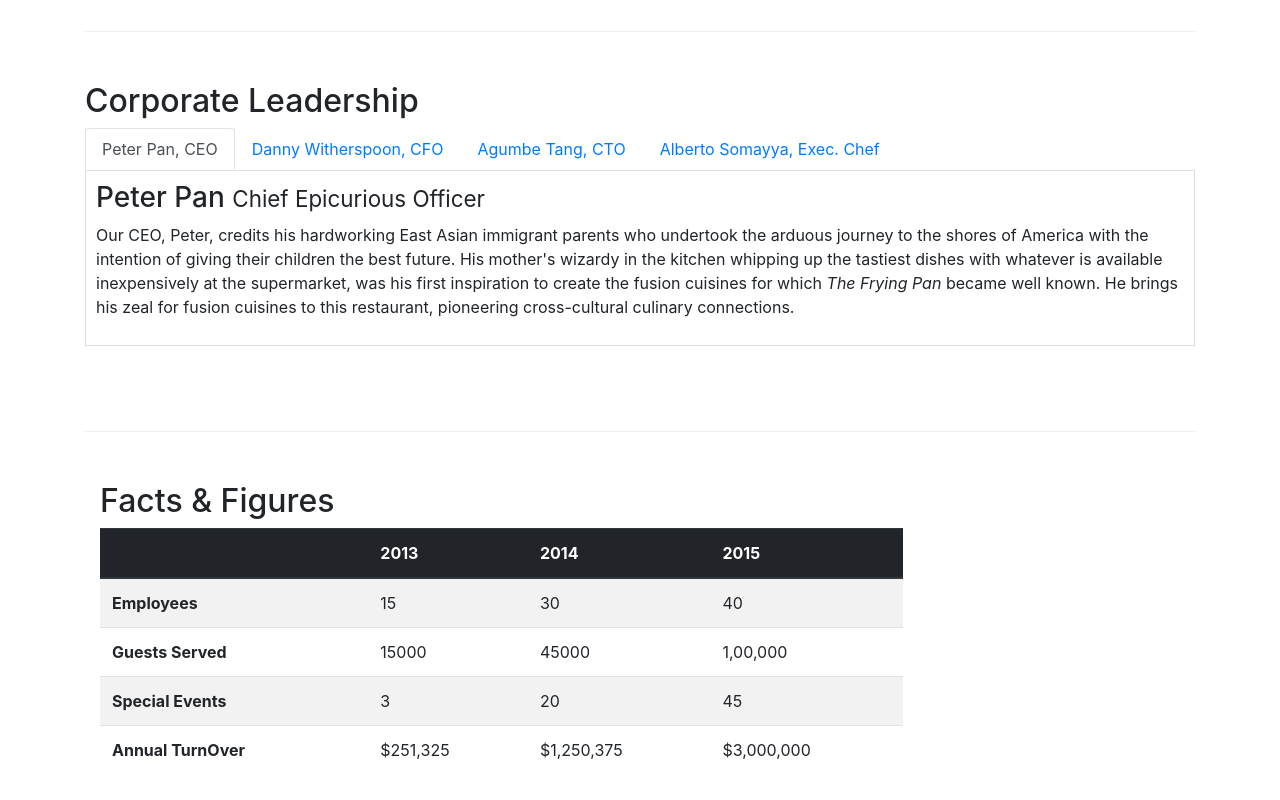
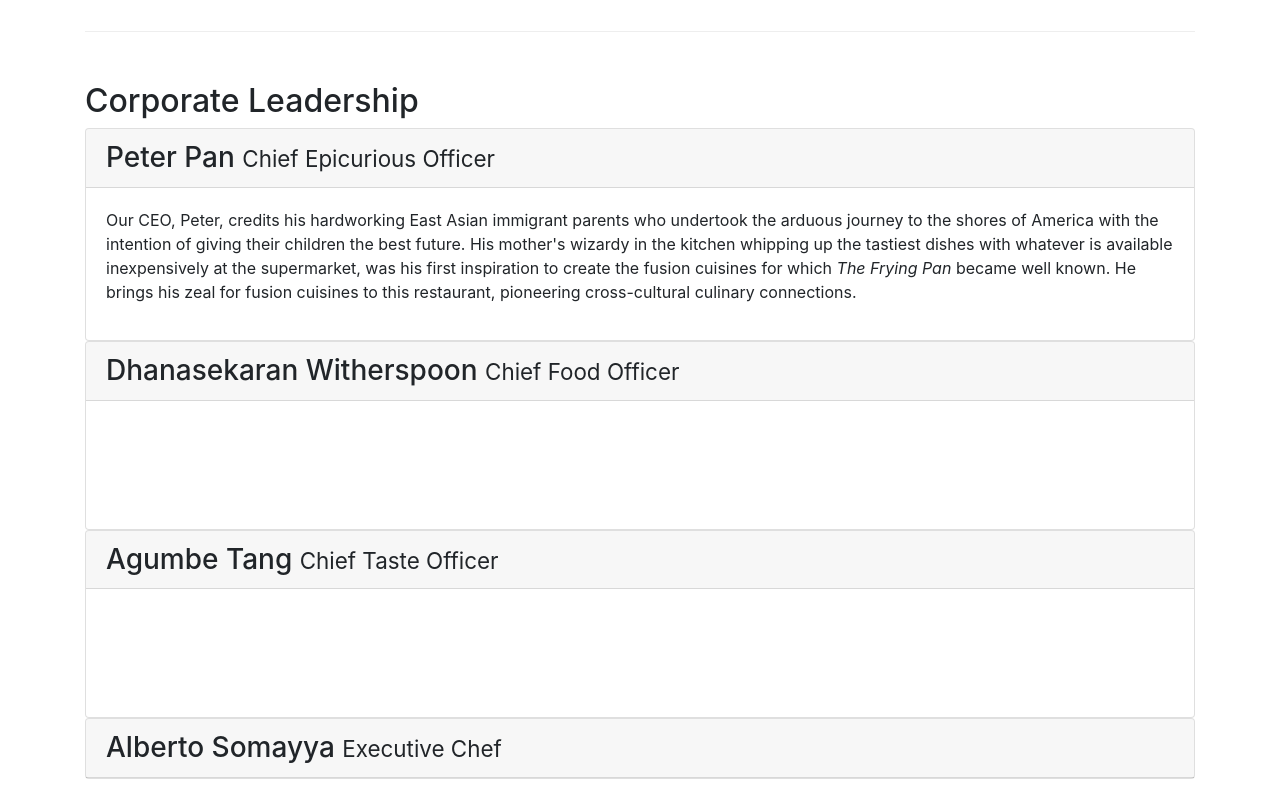
Before and after one commit to Akansha0211/Bootstrap4, a website: page aboutus.html in a window 1280 px wide. Shown: the part 940-1740 px from the top of the page. Drawn offline with nearby package versions, Linux system fonts and the light colour scheme.

Commit message:
Accordion

```diff
--- a/aboutus.html
+++ b/aboutus.html
@@ -103,7 +103,7 @@
         <div class="row row-content items-align-center">
             <div>
                 <h2>Corporate Leadership</h2>
-                <ul class="nav nav-tabs">
+                <!-- <ul class="nav nav-tabs">
                     <li class="nav-items">
                         <a class="nav-link active" href="#peter"
                         role="tab"data-toggle="tab">Peter Pan, CEO</a>
@@ -120,8 +120,10 @@
                         <a class="nav-link" href="#alberto"
                         role="tab"data-toggle="tab">Alberto Somayya, Exec. Chef</a>
                     </li>
-                </ul>
-                <div class="tab-content">
+                </ul> -->
+
+
+                <!-- <div class="tab-content">
                     <div role="tabpanel" class="tab-pane fade show active" id="peter">
                         <h3>Peter Pan <small>Chief Epicurious Officer</small></h3>
                         <p class="d-none d-sm-block">Our CEO, Peter, credits his hardworking East Asian immigrant parents who undertook the arduous journey to the shores of America with the intention of giving their children the best future. His mother's wizardy in the kitchen whipping up the tastiest dishes with whatever is available inexpensively at the supermarket, was his first inspiration to create the fusion cuisines for which <em>The Frying Pan</em> became well known. He brings his zeal for fusion cuisines to this restaurant, pioneering cross-cultural culinary connections.</p>
@@ -142,6 +144,76 @@
                         <h3>Alberto Somayya <small>Executive Chef</small></h3>
                         <p class="d-none d-sm-block">Award winning three-star Michelin chef with wide International experience having worked closely with whos-who in the culinary world, he specializes in creating mouthwatering Indo-Italian fusion experiences. He says, <em>Put together the cuisines from the two craziest cultures, and you get a winning hit! Amma Mia!</em></p>
                     </div>
+
+                </div> -->
+
+
+                <div id="accordion">
+                    <div class="card">
+                        <div class="card-header" role="tab" id="peterhead">
+                            <h3 class="mb-0">
+                                <a data-toggle="collapse" data-target="#peter" >
+                                Peter Pan <small>Chief Epicurious Officer</small>
+                                </a>
+                            </h3>
+                        </div>
+                        <div role="tabpanel" class="collapse show " id="peter" data-parent="#accordion">
+                            <div class="card-body">
+                                <p class="d-none d-sm-block">Our CEO, Peter, credits his hardworking East Asian immigrant parents who undertook the arduous journey to the shores of America with the intention of giving their children the best future. His mother's wizardy in the kitchen whipping up the tastiest dishes with whatever is available inexpensively at the supermarket, was his first inspiration to create the fusion cuisines for which <em>The Frying Pan</em> became well known. He brings his zeal for fusion cuisines to this restaurant, pioneering cross-cultural culinary connections.</p>
+                            </div>
+
+                        </div>
+                    </div>
+
+                    <div class="card">
+                        <div class="card-header" role="tab" id="dannyhead">
+                            <h3 class="mb-0">
+                                <a class="collapsed" data-toggle="collapse"data-target="#danny">
+                                    Dhanasekaran Witherspoon <small>Chief Food Officer</small>
+                                </a>
+                            </h3>
+                        </div>
+                        <div role="tabpanel" class="tab-pane fade" id="danny"data-parent="#accordion">
+                            <div class="card-body">
+                                <p class="d-none d-sm-block">Our CFO, Danny, as he is affectionately referred to by his colleagues, comes from a long established family tradition in farming and produce. His experiences growing up on a farm in the Australian outback gave him great appreciation for varieties of food sources. As he puts it in his own words, <em>Everything that runs, wins, and everything that stays, pays!</em></p>
+                            </div>
+                        </div>
+                    </div>
+
+                    <div class="card">
+                        <div class="card-header" role="tab" id="agumbehead">
+                            <h3 class="mb-0">
+                                <a class="collapsed" data-toggle="collapse" data-target="#agumbe">
+                                    Agumbe Tang <small>Chief Taste Officer</small>
+                                </a>
+
+                            </h3>
+                        </div>
+                        <div role="tabpanel" class="tab-pane fade" id="agumbe"data-parent="#accordion">
+                            <div class="card-body">
+                                <p class="d-none d-sm-block">Blessed with the most discerning gustatory sense, Agumbe, our CTO, personally ensures that every dish that we serve meets his exacting tastes. Our chefs dread the tongue lashing that ensues if their dish does not meet his exacting standards. He lives by his motto, <em>You click only if you survive my lick.</em></p>
+                            </div>
+                        </div>
+
+                    </div>
+                    <div class="card">
+                        <div class="card-header" role="tab"id="albertohead">
+                            <h3 class="mb-0">
+                                <a class="collapsed" data-toggle="collapse" data-target="#alberto">
+                                Alberto Somayya <small>Executive Chef</small>
+                                </a>
+                            </h3>
+                        </div>
+                        <div class="collapse" id="alberto" data-parent="#accordion">
+                            <div class="card-body">
+                                <p class="d-none d-sm-block">Award winning three-star Michelin chef with wide International experience having worked closely with whos-who in the culinary world, he specializes in creating mouthwatering Indo-Italian fusion experiences. He says, <em>Put together the cuisines from the two craziest cultures, and you get a winning hit! Amma Mia!</em></p>
+                            </div>
+                        </div>
+
+                    </div>
+                </div>
+
+
 
                 </div>
 
```
